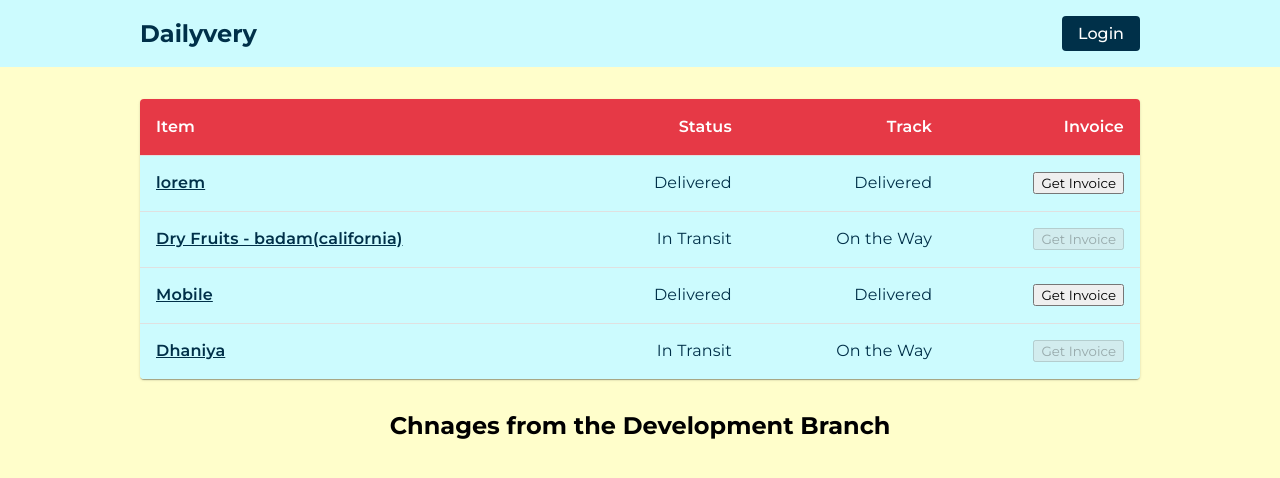
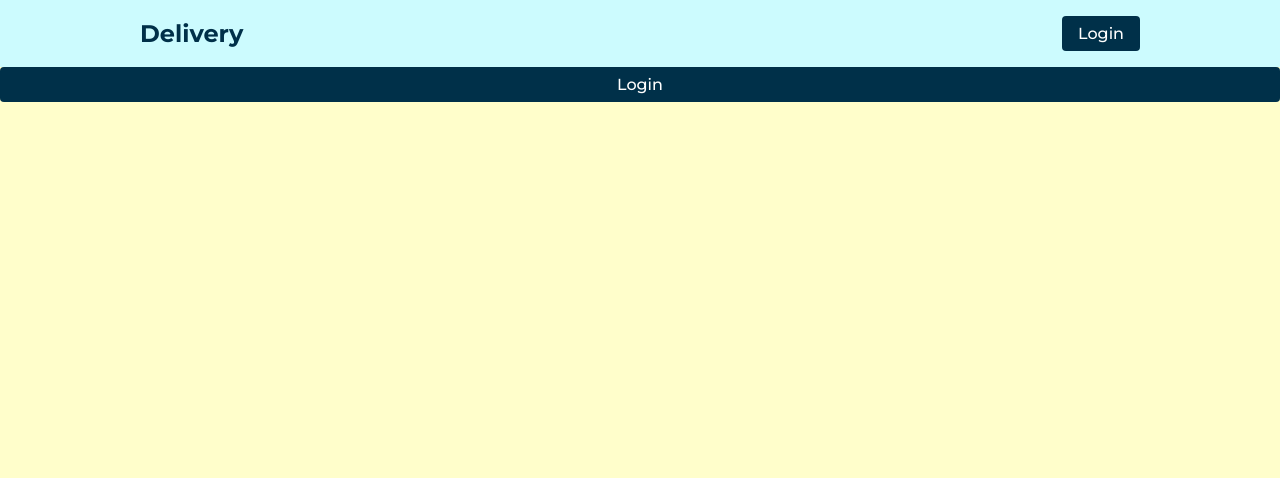
Before and after one commit to ZuberDunge/delivery-and-invoice, a React (Create React App) app: page /login in a window 1280 px wide. Shown: the top 478 px of the page. Built offline with nearby package versions, Linux system fonts and the light colour scheme.

Commit message:
Add : Routers, Blank Login Component, and Navlink

```diff
--- a/src/App.css
+++ b/src/App.css
@@ -32,7 +32,13 @@
   from {
     transform: rotate(0deg);
   }
+
   to {
     transform: rotate(360deg);
   }
 }
+
+a {
+  text-decoration: none;
+  color: inherit;
+}
--- a/src/App.js
+++ b/src/App.js
@@ -1,15 +1,21 @@
-import logo from './logo.svg';
+import { BrowserRouter as Router, Routes, Route } from 'react-router-dom';
 import './App.css';
 import Home from './component/home/home';
 import Navbar from './component/navbar/Navbar'
 import ShippingDataProvider from './component/context/context';
+import Login from './component/Login';
 function App() {
   return (
 
     <div className="App">
       <Navbar />
       <ShippingDataProvider>
-        <Home />
+
+        <Routes>
+          <Route exact path='/' element={<Home />} />
+          <Route path='/login' element={<Login />} />
+        </Routes>
+
       </ShippingDataProvider>
     </div>
   );
--- /dev/null
+++ b/src/component/Login.js
@@ -0,0 +1,13 @@
+import React from 'react'
+import "./Style/Login.css"
+function Login() {
+    return (
+        <div>
+
+            <div className="log-in-btn">Login</div>
+
+        </div>
+    );
+}
+
+export default Login;
--- a/src/component/home/home.js
+++ b/src/component/home/home.js
@@ -15,7 +15,6 @@ function Home() {
     console.log(shippingData);
     return (
         <>
-
             <div className="table">
                 <TableContainer component={Paper}>
                     <Table sx={{ maxWidth: 1000, margin: "auto" }} aria-label="simple table">
@@ -42,7 +41,6 @@ function Home() {
                         </TableBody>
                     </Table>
                 </TableContainer>
-
             </div>
             <div>
                 <h2>Chnages from the Development Branch</h2>
--- a/src/component/navbar/Navbar.js
+++ b/src/component/navbar/Navbar.js
@@ -1,11 +1,12 @@
 import React from 'react'
 import "../Style/Nav.css"
+import { NavLink } from 'react-router-dom'
 function Navbar() {
     return (
         <div className="nav-container">
             <nav>
-                <div className="brand-name">Dailyvery</div>
-                <div className="log-in-btn">Login</div>
+                <div className="brand-name"> <NavLink exact="true" to='/'> Delivery </NavLink></div>
+                <div className="log-in-btn"> <NavLink exact="true" to='/login'> Login </NavLink></div>
             </nav>
         </div>
     );
```
Also changed, not shown: src/component/Style/Login.css (added).
